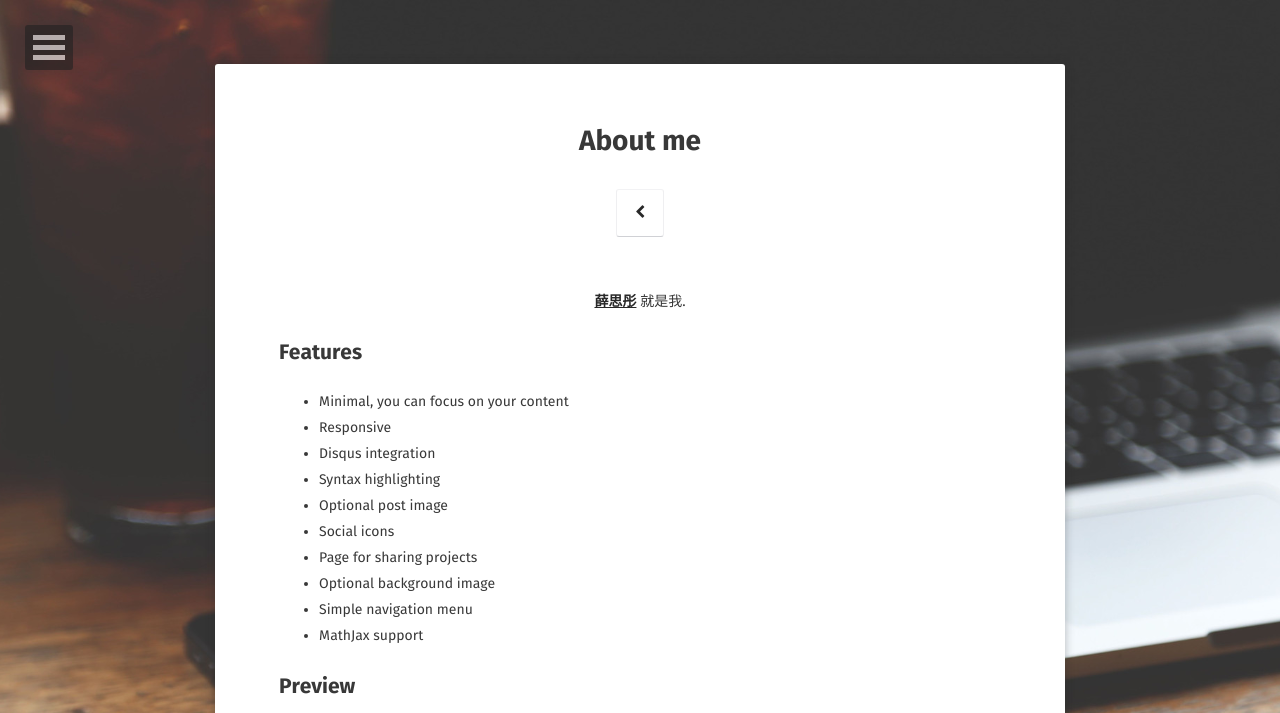
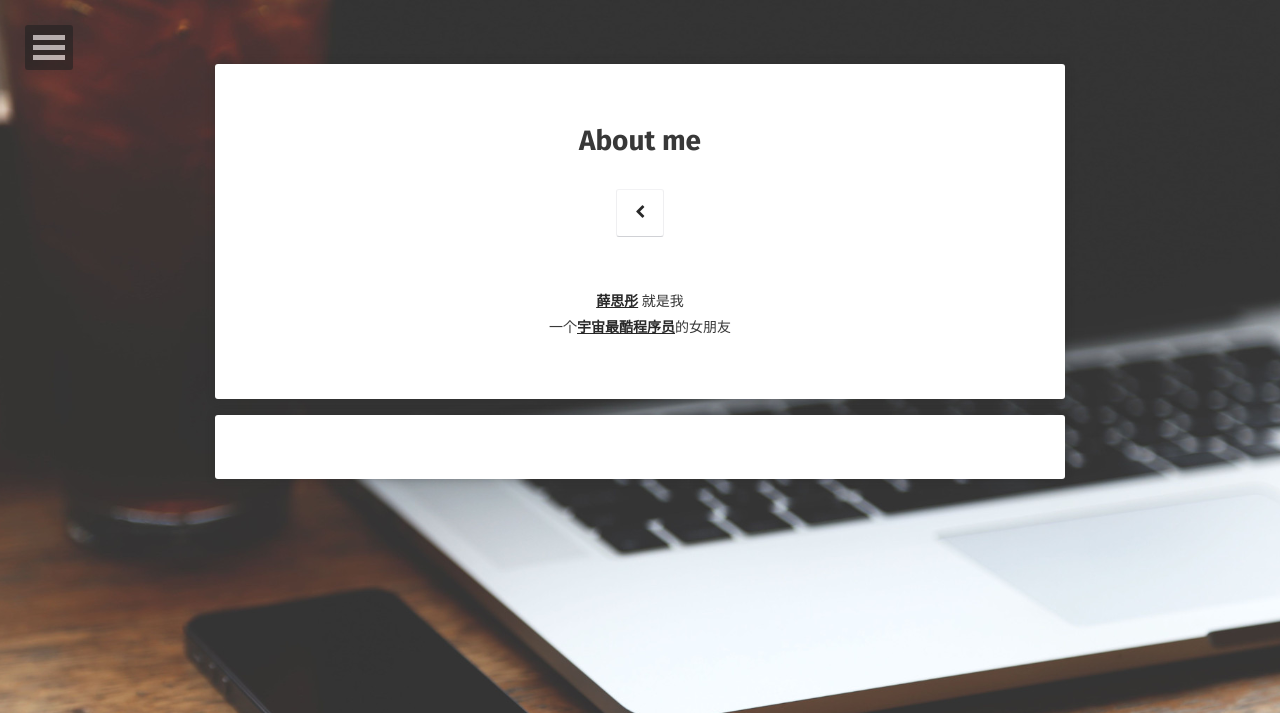
Before and after one commit to guaixiaohai525/guaixiaohai525.github.io, a Jekyll site: the page built from about/index.md, in a window 1280 px wide. Shown: the top 713 px of the page. Built offline with Jekyll 4.4.1, drawn with Linux system fonts in a browser that asks for light colours; some web fonts are replaced; comment, search, counter and statistics services are not loaded; some of the changed text lies outside the part shown; grey boxes are pictures that could not be loaded.

Commit message:
change a lot

```diff
--- a/_config.yml
+++ b/_config.yml
@@ -1,14 +1,14 @@
 # Site
 title:              薛思彤（Sitong Xue）
-bio:                'Less is more'
+bio:                '我就是我 味道不一样的水果'
 description:        "Is it me who you are looking for?"
 reading_time:       true
 words_per_minute:   200
-logo:               'assets/img/logo.png'
+logo:               'assets/img/xst.png'
 background:         'assets/img/placeholder-big.jpg'
 tiled_bg:           false   # Set this true if you want to tile your background image, otherwise it will be covered
 locale:             en_US
-url:                http://www.xuesitong.cc/
+url:                http://www.xuesitong.cc
 
 # Jekyll
 permalink:          /:title/
@@ -37,12 +37,12 @@ disqus_shortname:   taylantatli
   #ad-client:
   #ad-slot:
 #bing-verify:
-#email:
+email:
 twitter:            username
 facebook:           username
 github-url:         username
 #stackoverflow:     123456/username   from a "http://stackoverflow.com/users/123456/username" link
-#linkedin:          username
+linkedin:          username
 #xing:              username
 instagram:          username
 #lastfm:            username
@@ -50,12 +50,12 @@ instagram:          username
 #medium:            '@username'
 #pinterest:         username
 #foursquare:        username
-steam:              username
+#steam:              username
 #dribbble:          username
 #youtube:           username
 #youtube-channel:   channel
 #soundcloud:        username
-#weibo:             username
+weibo:             username
 #flickr:            username
 #codepen:           username
 #keybase:           username
--- a/_data/navigation.yml
+++ b/_data/navigation.yml
@@ -2,3 +2,6 @@
 
 - title: ReadingLists
   url: /ReadingLists/
+
+- title: Blog
+  url: /Blog/
--- a/about/index.md
+++ b/about/index.md
@@ -1,29 +1,10 @@
 ---
 layout: page
 title: About me
-tags: [about, Jekyll, theme, moon]
-date: 2016-03-21
-comments: false
+tags: [me]
+date: 2018-07-7
+comments: true
 ---
 
-<center><a href="www.xuesitong.cc"><b>薛思彤</b></a> 就是我.</center>
-
-## Features
-* Minimal, you can focus on your content
-* Responsive
-* Disqus integration
-* Syntax highlighting
-* Optional post image
-* Social icons
-* Page for sharing projects
-* Optional background image
-* Simple navigation menu
-* MathJax support
-
-## Preview
-
-{% capture images %}
-    https://cloud.githubusercontent.com/assets/754514/14509720/61c61058-01d6-11e6-93ab-0918515ecd56.png
-    https://cloud.githubusercontent.com/assets/754514/14509716/61ac6c8e-01d6-11e6-879f-8308883de790.png
-{% endcapture %}
-{% include gallery images=images caption="Screenshots of Moon Theme" cols=2 %}
+<center><a href="www.xuesitong.cc"><b>薛思彤</b></a> 就是我</center>
+<center>一个<a href="www.luoxi.tech"><b>宇宙最酷程序员</b></a>的女朋友 </center>
```
Also changed, not shown: Blog/tosweetie.md (added, +24 -0 lines), Blogs/index.md (deleted, +0 -6 lines), assets/img/bg.jpg (renamed from bg.jpg), assets/img/xst.jpg (renamed from xst.jpg).
